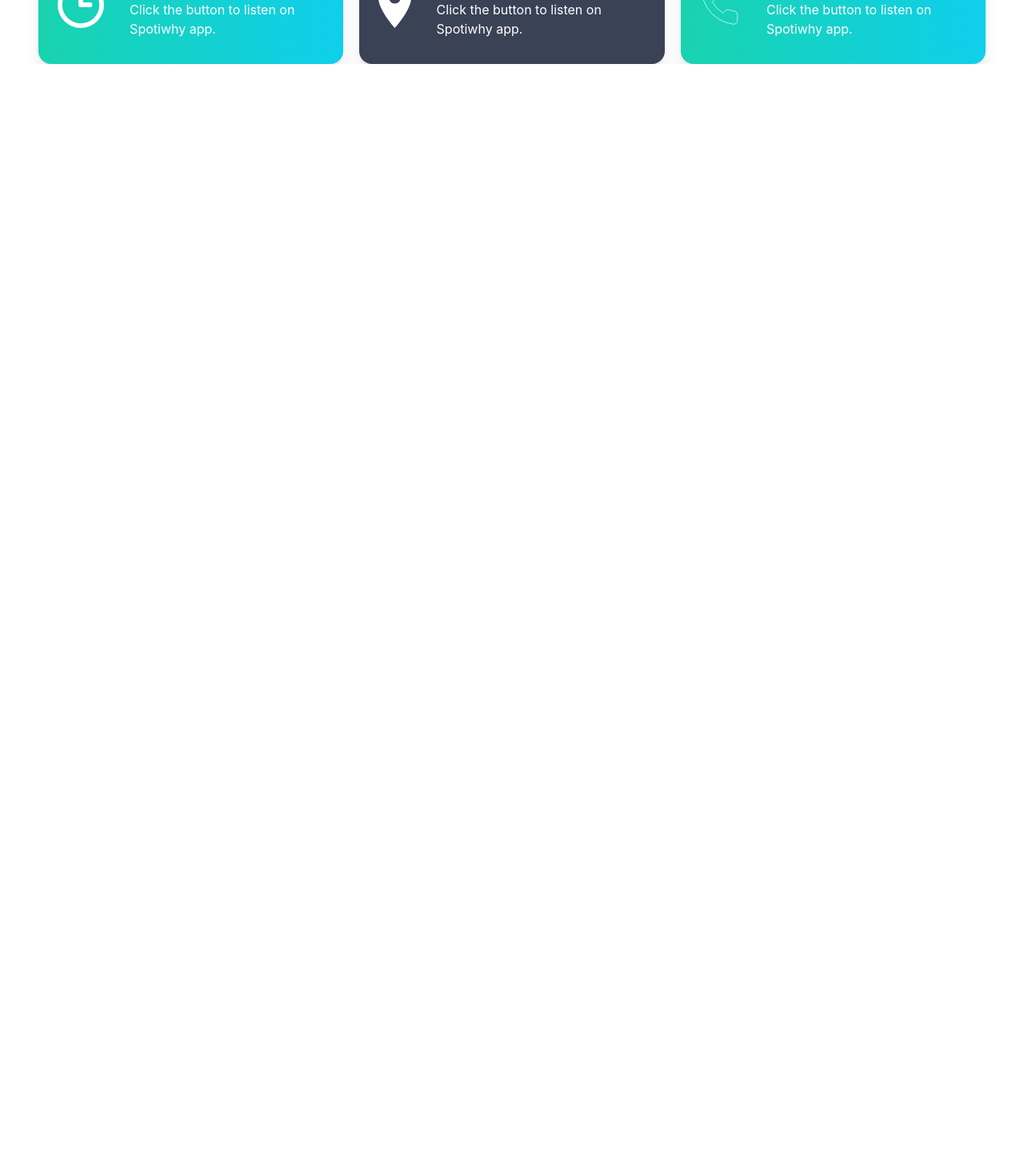
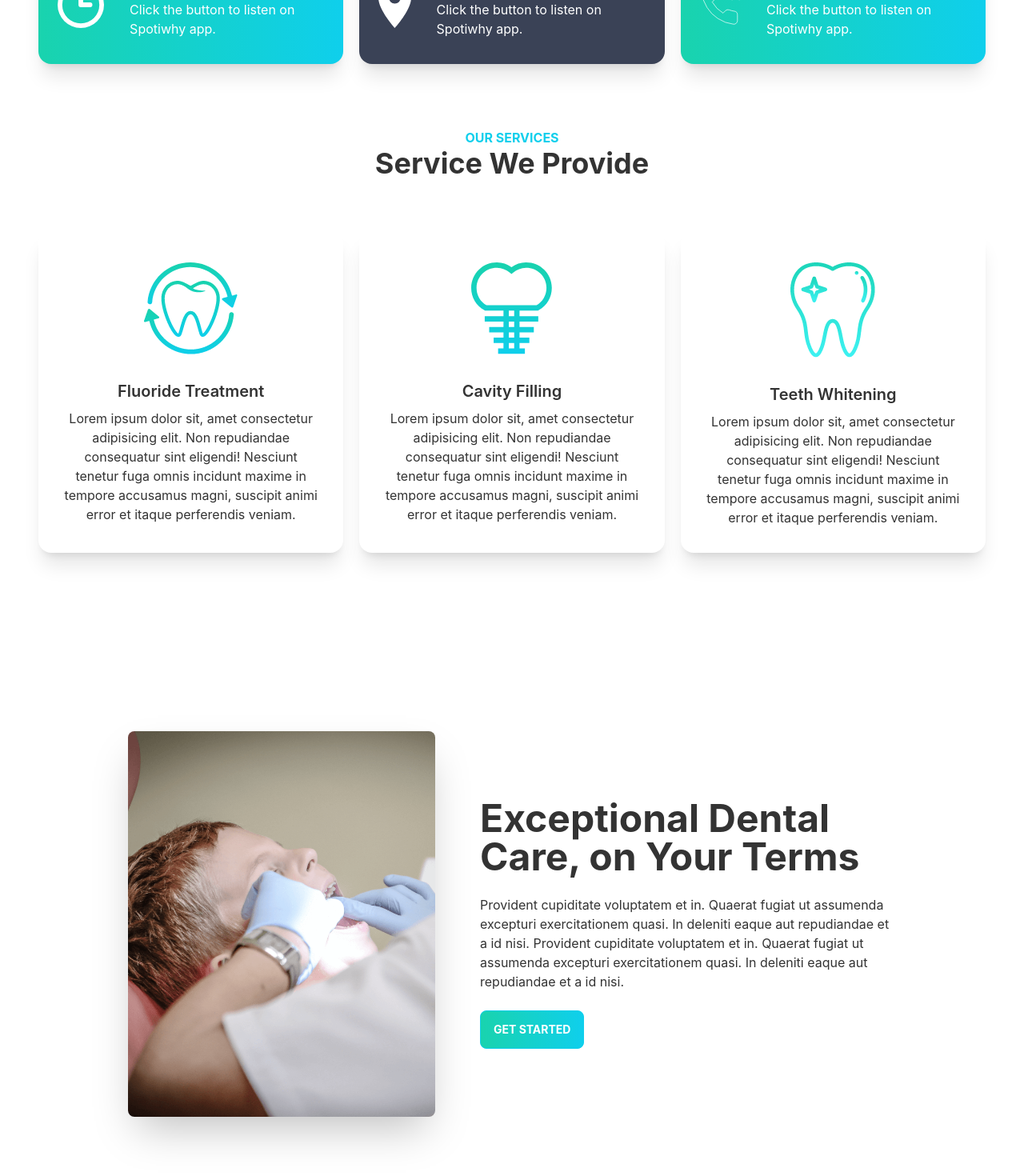
Before and after one commit to razikuljoni/phr-doctors-portal-client, a React (Create React App) app: page / in a window 1280 px wide. Shown: the part 932-2402 px from the top of the page at 80% size. Before the commit the page ends 1012 px from the top, so only its background shows below. Built offline with nearby package versions, Linux system fonts and the light colour scheme; the HTML template or start-up script is replaced by a standard one.

Commit message:
make services section

```diff
--- a/src/assets/components/Banner/Banner.jsx
+++ b/src/assets/components/Banner/Banner.jsx
@@ -3,7 +3,7 @@ import chair from '../../images/chair.png';
 
 const Banner = () => {
     return (
-        <div className="hero min-h-screen px-12">
+        <div className="hero min-h-screen">
             <div className="hero-content flex-col lg:flex-row-reverse">
                 <img
                     src={chair}
--- a/src/assets/components/InfoCard/Info/Info.jsx
+++ b/src/assets/components/InfoCard/Info/Info.jsx
@@ -6,7 +6,7 @@ import phone from "../../../icons/phone.svg";
 
 const Info = () => {
     return (
-        <div className="grid grid-cols-1 lg:grid-cols-3 gap-5 px-12">
+        <div className="grid grid-cols-1 lg:grid-cols-3 gap-5 ">
             <InfoCard
                 cardColor="bg-gradient-to-r from-secondary to-primary"
                 cardTitle="Opening Hours"
--- /dev/null
+++ b/src/assets/components/Services/Service/Service.jsx
@@ -0,0 +1,17 @@
+import React from "react";
+
+const Service = ({ service }) => {
+    return (
+        <div class="card bg-base-100 shadow-xl">
+            <figure class="px-10 pt-10">
+                <img src={service.img} alt="Shoes" class="rounded-xl" />
+            </figure>
+            <div class="card-body items-center text-center">
+                <h2 class="card-title">{service.name}</h2>
+                <p>{service.description}</p>
+            </div>
+        </div>
+    );
+};
+
+export default Service;
--- /dev/null
+++ b/src/assets/components/Services/Services/Services.jsx
@@ -0,0 +1,73 @@
+import React from "react";
+import fluoride from "../../../images/fluoride.png";
+import cavity from "../../../images/cavity.png";
+import whitening from "../../../images/whitening.png";
+import Service from "../Service/Service";
+import treatment from "../../../images/treatment.png";
+const Services = () => {
+    const services = [
+        {
+            _id: 1,
+            name: "Fluoride Treatment",
+            description:
+                "Lorem ipsum dolor sit, amet consectetur adipisicing elit. Non repudiandae consequatur sint eligendi! Nesciunt tenetur fuga omnis incidunt maxime in tempore accusamus magni, suscipit animi error et itaque perferendis veniam.",
+            img: fluoride,
+        },
+        {
+            _id: 2,
+            name: "Cavity Filling",
+            description:
+                "Lorem ipsum dolor sit, amet consectetur adipisicing elit. Non repudiandae consequatur sint eligendi! Nesciunt tenetur fuga omnis incidunt maxime in tempore accusamus magni, suscipit animi error et itaque perferendis veniam.",
+            img: cavity,
+        },
+        {
+            _id: 3,
+            name: "Teeth Whitening",
+            description:
+                "Lorem ipsum dolor sit, amet consectetur adipisicing elit. Non repudiandae consequatur sint eligendi! Nesciunt tenetur fuga omnis incidunt maxime in tempore accusamus magni, suscipit animi error et itaque perferendis veniam.",
+            img: whitening,
+        },
+    ];
+    return (
+        <div className="my-20">
+            <div className="text-center">
+                <h1 className="text-primary uppercase font-bold">
+                    Our Services
+                </h1>
+                <h2 className="text-4xl font-bold">Service We Provide</h2>
+            </div>
+            <div className="grid sm:grid-cols-1 md:grid-cols-2 lg:grid-cols-3 gap-5 my-16">
+                {services.map((service) => (
+                    <Service service={service} />
+                ))}
+            </div>
+            <div class="hero min-h-screen px-24">
+                <div class="hero-content flex-col lg:flex-row">
+                    <img
+                        src={treatment}
+                        class="max-w-sm rounded-lg shadow-2xl"
+                        alt="service img"
+                    />
+                    <div className="ml-10">
+                        <h1 class="text-5xl font-bold">
+                            Exceptional Dental Care, on Your Terms
+                        </h1>
+                        <p class="py-6">
+                            Provident cupiditate voluptatem et in. Quaerat
+                            fugiat ut assumenda excepturi exercitationem quasi.
+                            In deleniti eaque aut repudiandae et a id nisi.
+                            Provident cupiditate voluptatem et in. Quaerat
+                            fugiat ut assumenda excepturi exercitationem quasi.
+                            In deleniti eaque aut repudiandae et a id nisi.
+                        </p>
+                        <button class="btn btn-primary text-white font-bold bg-gradient-to-r from-secondary to-primary">
+                            Get Started
+                        </button>
+                    </div>
+                </div>
+            </div>
+        </div>
+    );
+};
+
+export default Services;
--- a/src/pages/Home/Home.jsx
+++ b/src/pages/Home/Home.jsx
@@ -1,12 +1,14 @@
 import React from 'react';
 import Banner from '../../assets/components/Banner/Banner';
 import Info from '../../assets/components/InfoCard/Info/Info';
+import Services from '../../assets/components/Services/Services/Services';
 
 const Home = () => {
     return (
-        <div>
+        <div className='px-12'>
             <Banner/>
             <Info/>
+            <Services/>
         </div>
     );
 };
```
